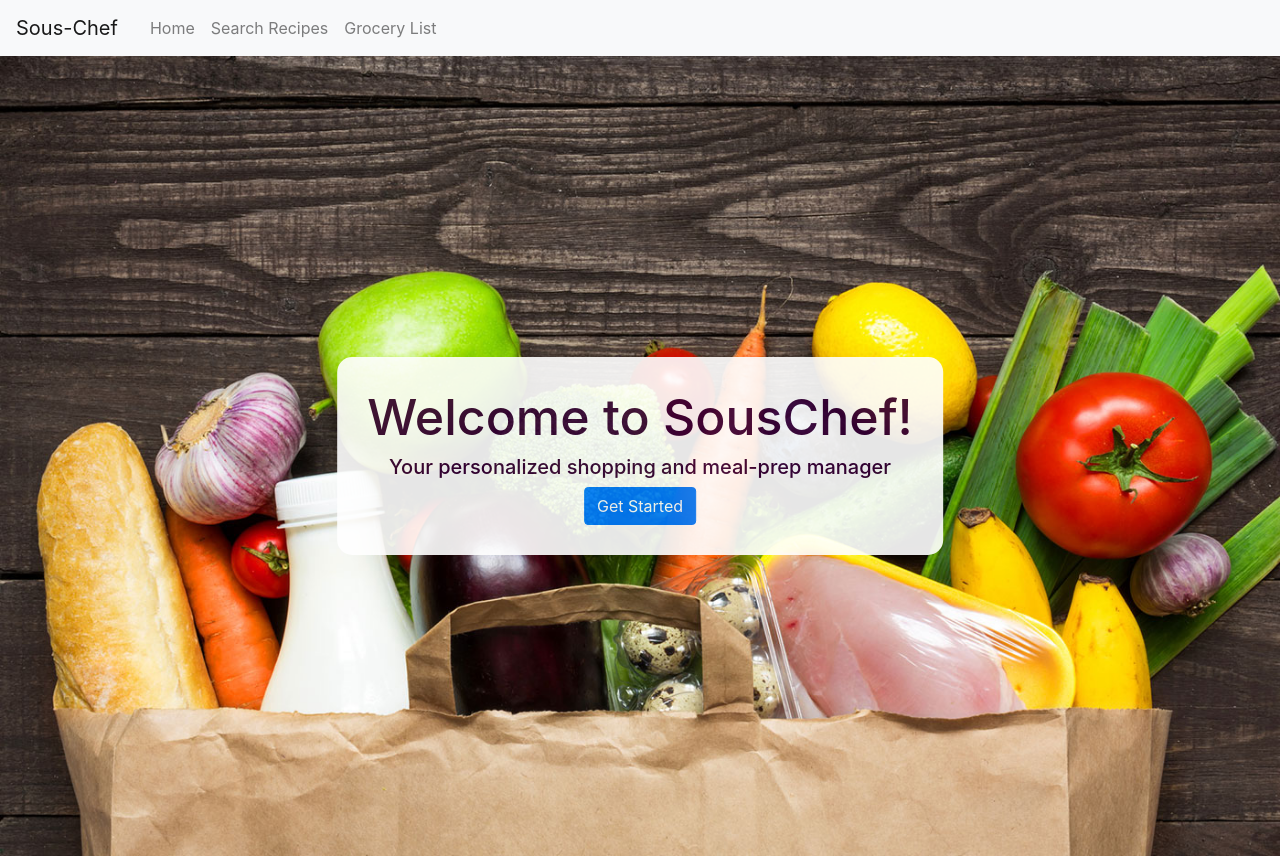
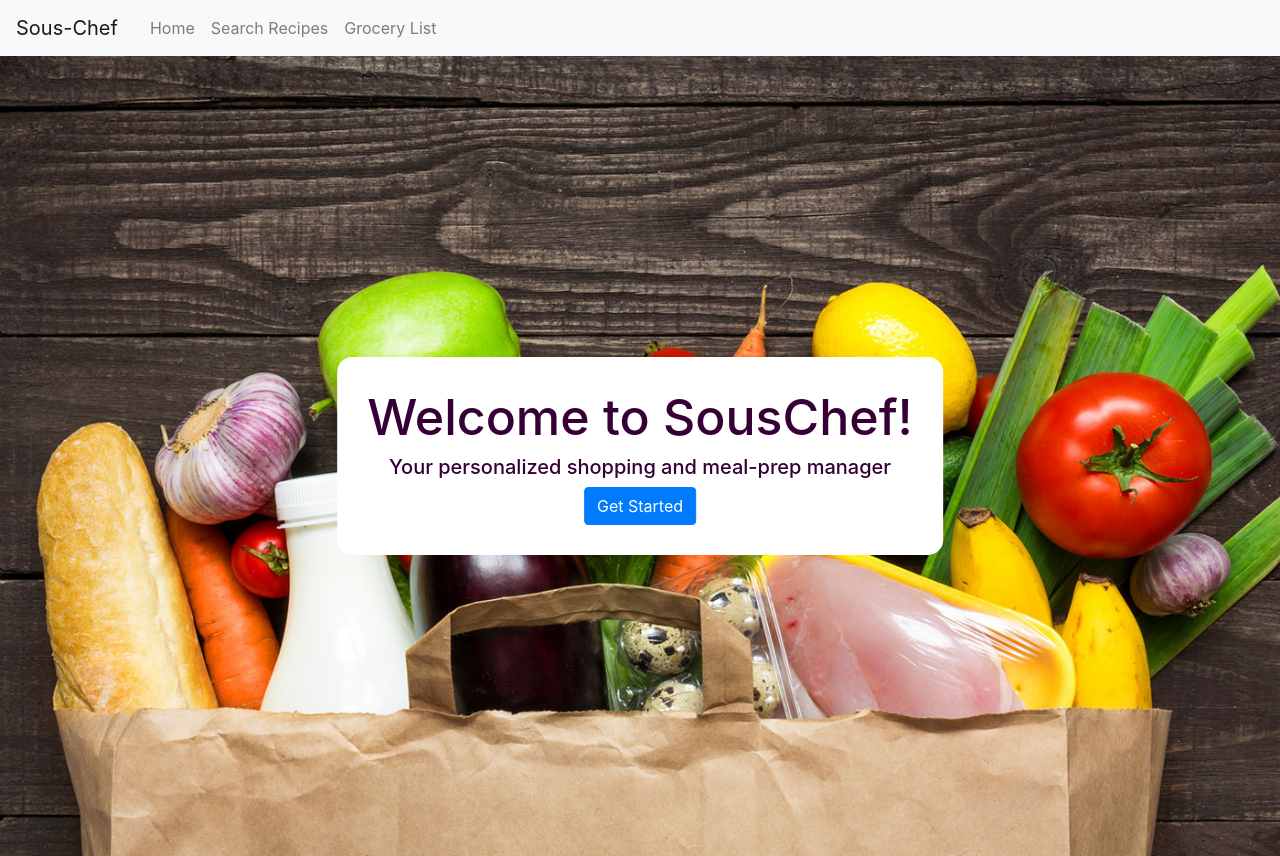
Before and after one commit to dgelok/sous-chef, a React (Create React App) app: page / in a window 1280 px wide. Built offline with nearby package versions, Linux system fonts and the light colour scheme; no server answers.

Commit message:
trying to fix netlify visibility issue

```diff
--- a/src/App.css
+++ b/src/App.css
@@ -59,7 +59,7 @@
   transform: translate(-50%, -50%);
   background-color: white;
   color: rgb(54, 0, 54);
-  opacity: 0.9;
+  /* opacity: 0.9; */
   border-radius: 15px;
-  z-index: 10;
+  /* z-index: 10; */
 }
```
